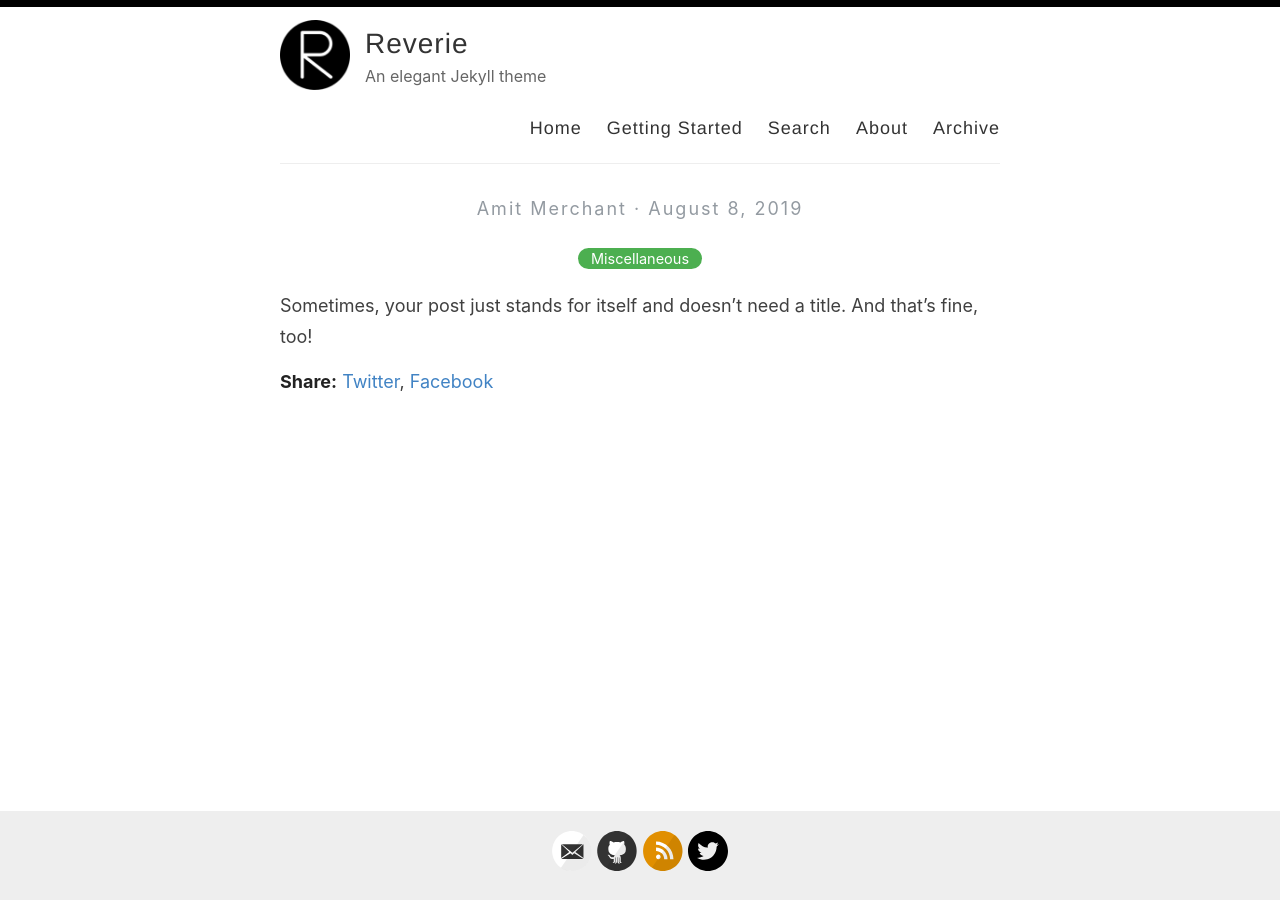
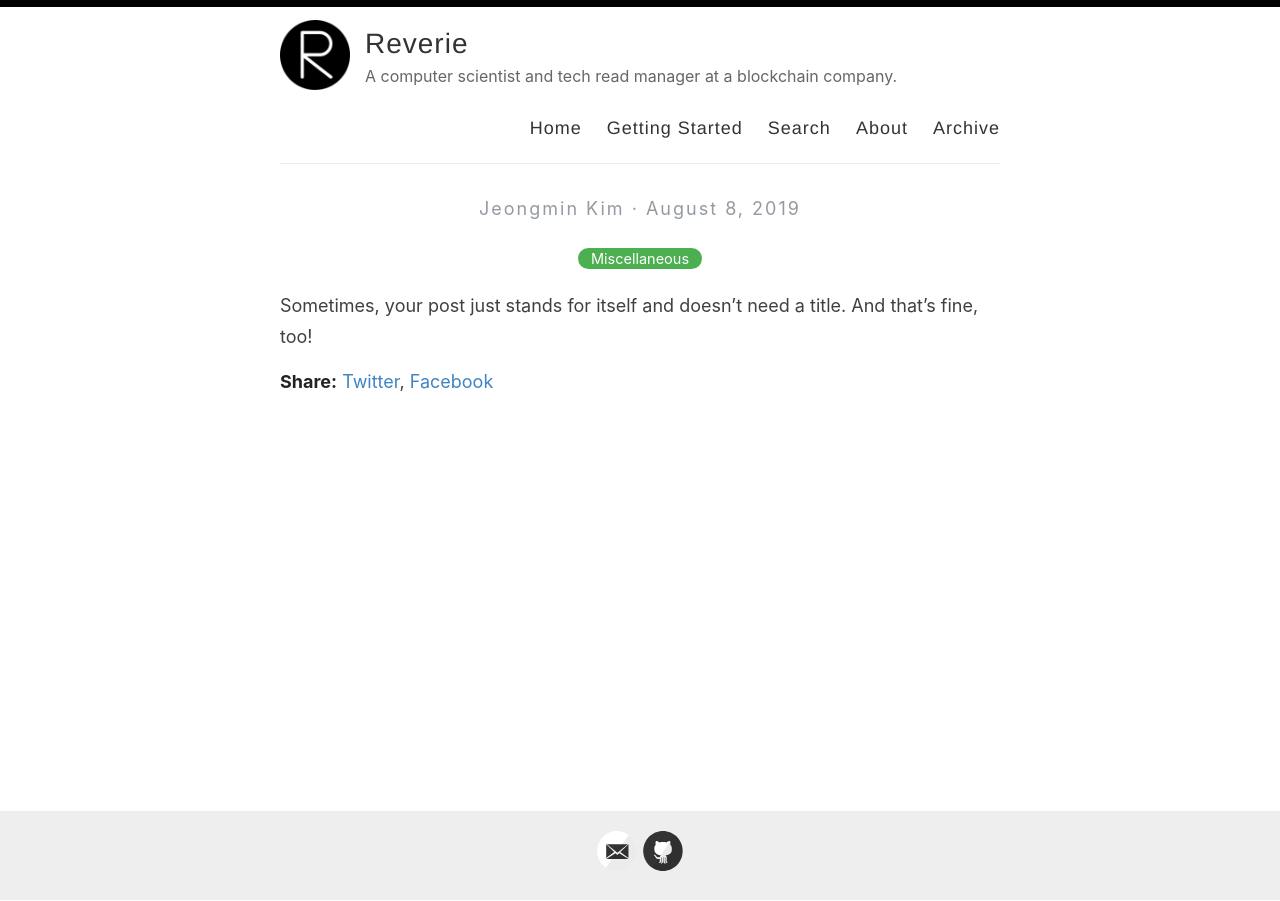
Before and after one commit to appff/appff.github.io, a Jekyll site: the page built from _posts/2019-08-08-no-title-posts.md, in a window 1280 px wide. Built offline with Jekyll 4.4.1, drawn with Linux system fonts in a browser that asks for light colours.

Commit message:
Update _config.yml

```diff
--- a/_config.yml
+++ b/_config.yml
@@ -6,10 +6,10 @@
 name: Reverie
 
 # Name of the author
-author: Amit Merchant
+author: Jeongmin Kim
 
 # Short bio or description (displayed in the header)
-description: An elegant Jekyll theme
+description: A computer scientist and tech read manager at a blockchain company.
 
 # URL of your avatar or profile pic (you could use your GitHub profile pic)
 avatar: /images/reverie.png
@@ -21,15 +21,15 @@ avatar: /images/reverie.png
 # Includes an icon in the footer for each username you enter
 footer-links:
   dribbble:
-  email: amit.d.merchant@gmail.com
+  email: appff13@gmail.com
   facebook:
   flickr:
-  github: amitmerchant1990/reverie
+  github: appff
   instagram:
   linkedin:
   pinterest:
-  rss: rss
-  twitter: amit_merchant
+  rss:
+  twitter:
   stackoverflow:
   youtube: # channel/<your_long_string> or user/<user-name>
   googleplus: # anything in your profile username that comes after plus.google.com/
@@ -49,7 +49,7 @@ google_analytics: UA-43339302-11
 # Your website URL (e.g. http://amitmerchant1990.github.io or http://www.amitmerchant.com)
 # Used for Sitemap.xml and your RSS feed
 url: http://www.amitmerchant.com/reverie
-enforce_ssl: https://www.amitmerchant.com/reverie
+enforce_ssl: https://appff.github.io
 
 # If you're hosting your site at a Project repository on GitHub pages
 # (http://yourusername.github.io/repository-name)
```
